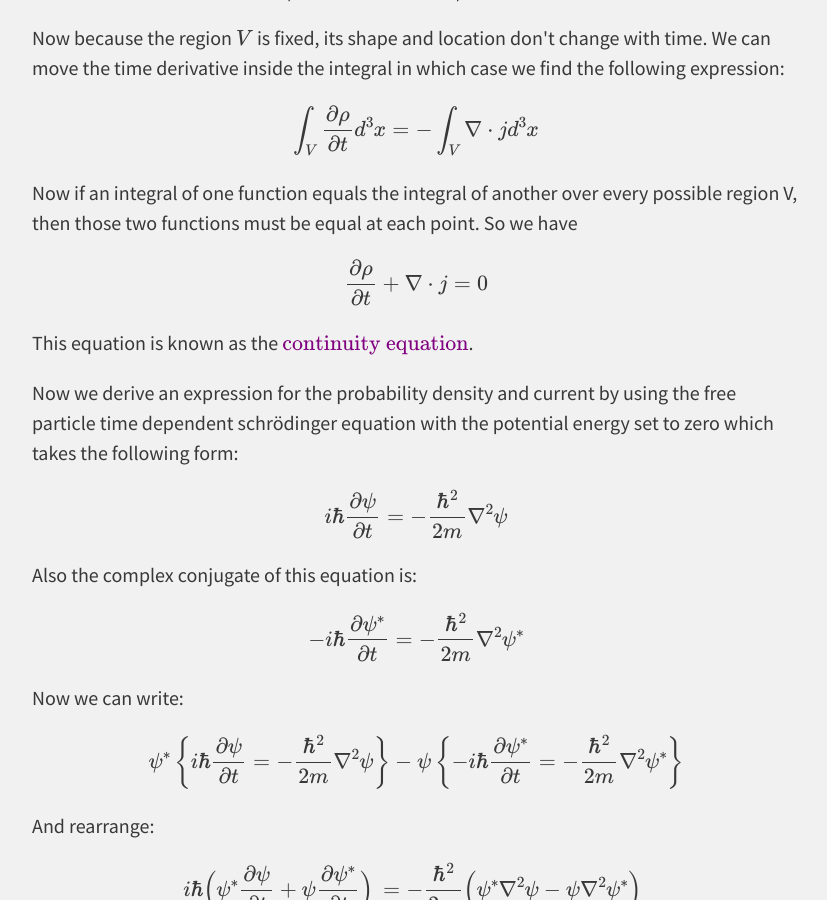
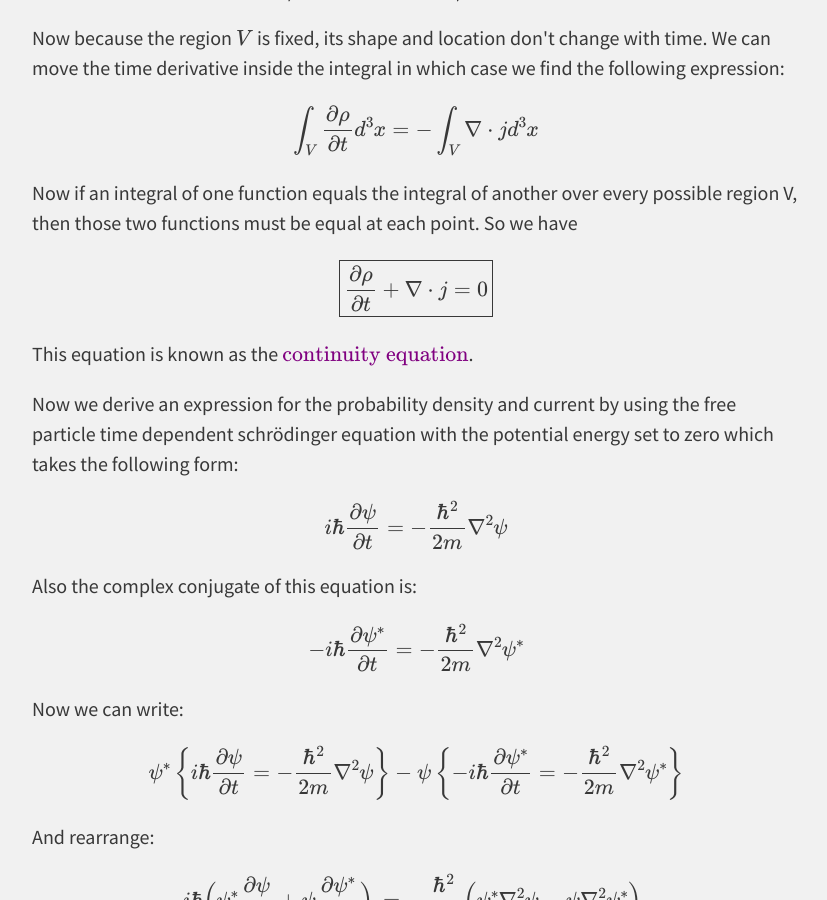
Before and after one commit to SinaEtebar/Website, a Jekyll site: the page built from _posts/2023-11-18-QToE.md, in a window 1280 px wide and 900 px high, scrolled down 4003 px. Shown: the whole window, without its empty margins (224-1051 px from the left). Built offline with Jekyll 4.4.1, drawn with Linux system fonts in a browser that asks for light colours; nearby versions of some CDN libraries.

Commit message:
Update 2023-11-18-QToE.md

```diff
--- a/_posts/2023-11-18-QToE.md
+++ b/_posts/2023-11-18-QToE.md
@@ -104,7 +104,9 @@ $$ \int_V \frac{\partial\rho}{\partial t}d^3x = -\int_V \nabla\cdot j d^3x  $$
 
 <p>Now if an integral of one function equals the integral of another over every possible region V, then those two functions must be equal at each point. So we have</p>
 
-$$ \frac{\partial\rho}{\partial t}+ \nabla\cdot j = 0 $$
+
+$$ \boxed{\frac{\partial\rho}{\partial t}+ \nabla\cdot j = 0} $$
+
 
 <p>This equation is known as the $\textcolor{purple}{\text{continuity equation}}$.</p>
 <p>Now we derive an expression for the probability density and current by using the free particle time dependent schrödinger equation with the potential energy set to zero which takes the following form:</p>
```
